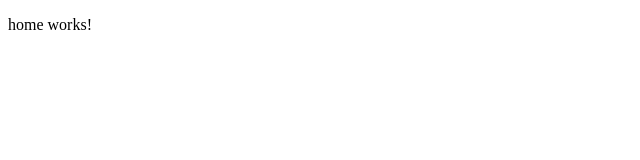
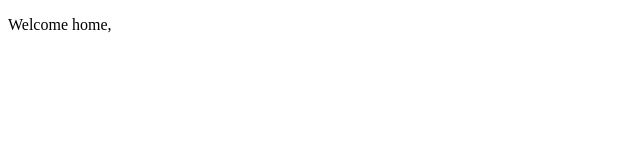
Before and after one commit to bororama/prueba-prodigioso, an Angular app in the folder frontend/srcs/: page /home in a window 1280 px wide. Shown: the top 160 px of the page, without its empty margins (0-640 px from the left). Built offline with nearby package versions, Linux system fonts and the light colour scheme.

Commit message:
[HOME COMP] URL parameters received and parsed, name of user extracted and displayed

```diff
--- a/frontend/srcs/src/app/home/home.component.html
+++ b/frontend/srcs/src/app/home/home.component.html
@@ -1,3 +1 @@
-<p>
-  home works!
-</p>
+<p>{{ greeting}} {{ name }}</p>
--- a/frontend/srcs/src/app/home/home.component.ts
+++ b/frontend/srcs/src/app/home/home.component.ts
@@ -1,5 +1,6 @@
 import { Component, OnInit } from '@angular/core';
 import { HttpClient } from '@angular/common/http';
+import { ActivatedRoute } from '@angular/router';
 
 @Component({
   selector: 'app-home',
@@ -8,9 +9,18 @@ import { HttpClient } from '@angular/common/http';
 })
 export class HomeComponent implements OnInit {
 
-  constructor(private http: HttpClient) { }
+  name : string;
+  greeting : string;
+
+  constructor(private http: HttpClient, private route: ActivatedRoute) {
+    this.name = "nameless";
+    this.greeting = "Welcome home, "
+  }
 
   ngOnInit() {
+    this.route.queryParams.subscribe((params) => {
+      this.name = params['name'];
+    });
   }
 
 }
```
Also changed, not shown: 1 other file (tests, documents, lock files or other folders).
